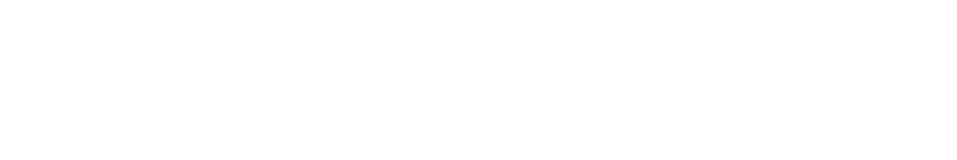
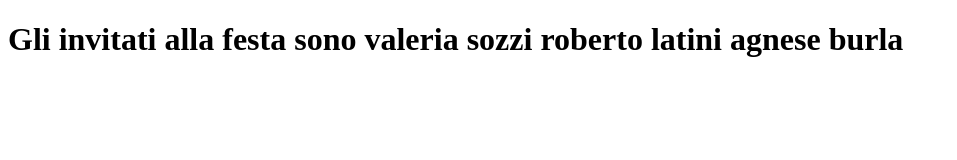
Before and after one commit to valeria-sozzi/js-jsnacks-blocco2, a plain HTML site: page snack-3/index.html in a window 1280 px wide. Shown: the whole page, without its empty margins (0-957 px from the left). Drawn offline with Linux system fonts and the light colour scheme.

Commit message:
add snack-3 completed

```diff
--- a/snack-3/index.html
+++ b/snack-3/index.html
@@ -3,9 +3,10 @@
   <head>
     <meta charset="UTF-8" />
     <meta name="viewport" content="width=device-width, initial-scale=1.0" />
-    <title>Snack-1</title>
+    <title>Snack-3</title>
   </head>
   <body>
+    <h1 class="guest"></h1>
     <script src="main.js"></script>
   </body>
 </html>
--- a/snack-3/main.js
+++ b/snack-3/main.js
@@ -1 +1,14 @@
-// generatore di "nomi cognomi" casueli: prendendo una lista di nomi e una lista di cognomi, bisogna generare una falsa lista di 3 invitati
+// generatore di "nomi cognomi" casuali: prendendo una lista di nomi e una lista di cognomi, bisogna generare una falsa lista di 3 invitati
+
+//creare la lista nomi e la lista cognomi
+let nameList = ['valeria','roberto','agnese'];
+let secondNameList = [' sozzi',' latini',' burla'];
+
+// document.querySelector('.guest').innerHTML = `Gli invitati alla festa sono ${nameList[1]} ${secondNameList[1]}, ${nameList[2]} ${secondNameList[2]}, ${nameList[0]} ${secondNameList[0]}`
+let fullName= ''
+
+for (let i = 0 ; i < 3; i++){
+    fullName += `${nameList[i]} ${secondNameList[i] } `;
+    document.querySelector('.guest').innerHTML = `Gli invitati alla festa sono ${fullName}`
+
+}
```
